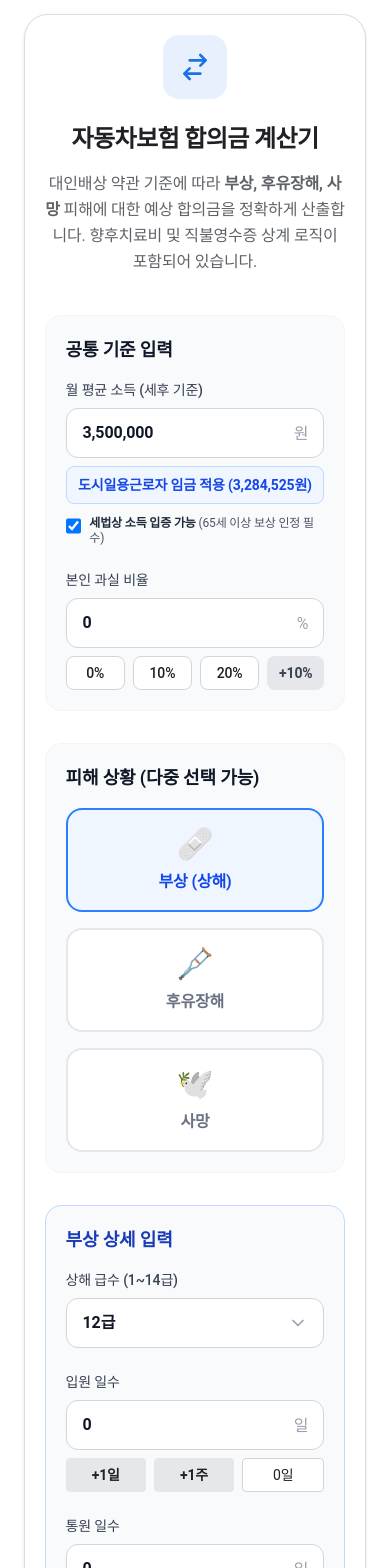
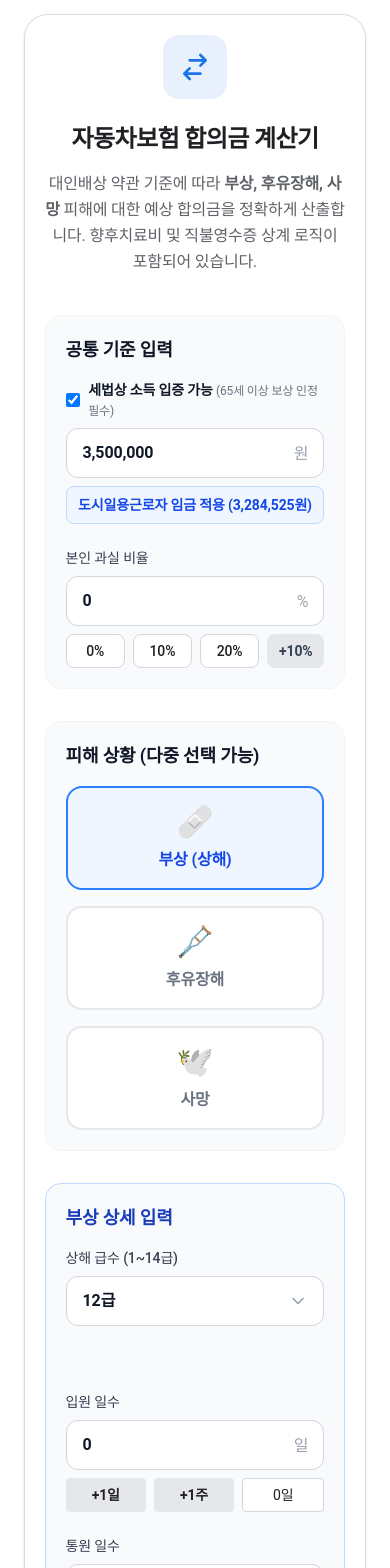
Before and after one commit to ksp-KWON/claimwworks-blog, a Next.js app: page /calculator/auto in a window 390 px wide. Shown: the part 279-1847 px from the top of the page. Built offline with nearby package versions, Linux system fonts and the light colour scheme.

Commit message:
style: optimize layout and position for checkboxes

```diff
--- a/src/components/calculator/auto/ExpertModeForm.tsx
+++ b/src/components/calculator/auto/ExpertModeForm.tsx
@@ -37,7 +37,18 @@ export default function ExpertModeForm() {
           <h3 className="font-bold text-lg mb-4 text-gray-900 dark:text-white">공통 기준 입력</h3>
           <div className="grid grid-cols-1 sm:grid-cols-2 gap-6">
             <div>
-              <label className="block text-sm font-medium text-gray-700 dark:text-gray-300 mb-2">월 평균 소득 (세후 기준)</label>
+              <div className="flex items-center gap-2 mb-2">
+                <input
+                  type="checkbox"
+                  id="isIncomeProven"
+                  checked={data.isIncomeProven}
+                  onChange={e => handleChange('isIncomeProven', e.target.checked)}
+                  className="w-4 h-4 text-blue-600 bg-white border-gray-300 rounded focus:ring-blue-500 cursor-pointer"
+                />
+                <label htmlFor="isIncomeProven" className="text-sm font-medium text-gray-700 dark:text-gray-300 cursor-pointer">
+                  <span className="font-bold text-gray-900 dark:text-white">세법상 소득 입증 가능</span> <span className="text-xs text-gray-500 dark:text-gray-400 font-normal">(65세 이상 보상 인정 필수)</span>
+                </label>
+              </div>
               <div className="relative mb-2">
                 <input
                   type="text"
@@ -57,18 +68,6 @@ export default function ExpertModeForm() {
               >
                 도시일용근로자 임금 적용 (3,284,525원)
               </button>
-              <div className="mt-3 flex items-start gap-2">
-                <input
-                  type="checkbox"
-                  id="isIncomeProven"
-                  checked={data.isIncomeProven}
-                  onChange={e => handleChange('isIncomeProven', e.target.checked)}
-                  className="mt-0.5 w-4 h-4 text-blue-600 bg-gray-100 border-gray-300 rounded focus:ring-blue-500"
-                />
-                <label htmlFor="isIncomeProven" className="text-xs sm:text-sm text-gray-600 dark:text-gray-400 leading-tight">
-                  <span className="font-bold text-gray-800 dark:text-gray-200">세법상 소득 입증 가능</span> (65세 이상 보상 인정 필수)
-                </label>
-              </div>
             </div>
             <div>
               <label className="block text-sm font-medium text-gray-700 dark:text-gray-300 mb-2">본인 과실 비율</label>
@@ -127,7 +126,7 @@ export default function ExpertModeForm() {
             <div className="grid grid-cols-1 sm:grid-cols-3 gap-6">
               <div>
                 <label className="block text-sm font-medium text-gray-700 dark:text-gray-300 mb-2">상해 급수 (1~14급)</label>
-                <div className="relative">
+                <div className="relative mb-2">
                   <select value={data.injuryGrade} onChange={e => handleChange('injuryGrade', Number(e.target.value))} className="appearance-none [&::-ms-expand]:hidden w-full bg-white dark:bg-[#202124] border border-gray-300 dark:border-gray-700 rounded-xl py-3 pl-4 pr-10 text-gray-900 dark:text-white font-bold focus:ring-2 focus:ring-blue-500">
                     {Array.from({length: 14}, (_, i) => i + 1).map(g => (
                       <option key={g} value={g}>{g}급</option>
@@ -137,20 +136,21 @@ export default function ExpertModeForm() {
                     <polyline points="6 9 12 15 18 9" strokeWidth="2" strokeLinecap="round" strokeLinejoin="round" />
                   </svg>
                 </div>
-                {data.injuryGrade >= 2 && data.injuryGrade <= 11 && (
-                  <div className="mt-3 flex items-start gap-2 bg-blue-50/50 dark:bg-blue-900/10 p-2.5 rounded-xl border border-blue-100 dark:border-blue-900/30">
+                {data.injuryGrade >= 2 && data.injuryGrade <= 11 ? (
+                  <div className="flex items-center gap-2 h-[34px] px-1">
                     <input
                       type="checkbox"
                       id="hasMultipleInjuries"
                       checked={data.hasMultipleInjuries}
                       onChange={e => handleChange('hasMultipleInjuries', e.target.checked)}
-                      className="mt-0.5 w-4 h-4 text-blue-600 bg-white border-gray-300 rounded focus:ring-blue-500"
+                      className="w-4 h-4 text-blue-600 bg-white border-gray-300 rounded focus:ring-blue-500 cursor-pointer"
                     />
-                    <label htmlFor="hasMultipleInjuries" className="text-xs sm:text-sm text-blue-800 dark:text-blue-300 leading-tight cursor-pointer">
-                      <span className="font-bold">복합 상해 (2~11급 진단 2개 이상)</span><br/>
-                      최고 등급에서 1급수 병급(상향) 적용
+                    <label htmlFor="hasMultipleInjuries" className="text-xs sm:text-sm text-gray-700 dark:text-gray-300 cursor-pointer">
+                      <span className="font-bold text-blue-600 dark:text-blue-400">진단명 중복</span> (상향 조정 적용)
                     </label>
                   </div>
+                ) : (
+                  <div className="h-[34px]"></div>
                 )}
               </div>
               <div>
```
